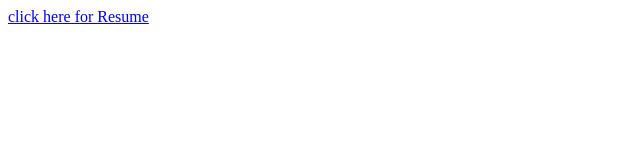
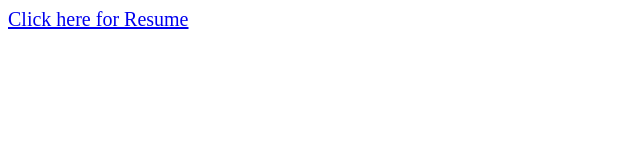
Before and after one commit to Ladytaztoo/pdf-faker, a plain HTML site: page index.html in a window 1280 px wide. Shown: the whole page, without its empty margins (0-640 px from the left). Drawn offline with Linux system fonts and the light colour scheme.

Commit message:
Update index.html

```diff
--- a/index.html
+++ b/index.html
@@ -1,3 +1,19 @@
-<href>
-  <p><a href = "Jordan%20wallace%202024.pdf"> click here for Resume </a></p>
-</href>
+
+
+<!DOCTYPE html>
+<html lang="en">
+<head>
+    <meta charset="UTF-8">
+    <meta name="viewport" content="width=device-width, initial-scale=1.0">
+    <title>Resume Link</title>
+    <style>
+        /* CSS for making the font larger */
+        .resume-link {
+            font-size: 20px; /* You can adjust the size as needed */
+        }
+    </style>
+</head>
+<body>
+    <a href="Jordan%20wallace%202024.pdf" target="_blank" class="resume-link">Click here for Resume</a>
+</body>
+</html>
```
